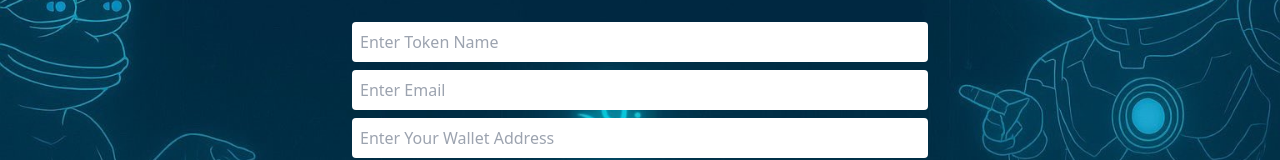
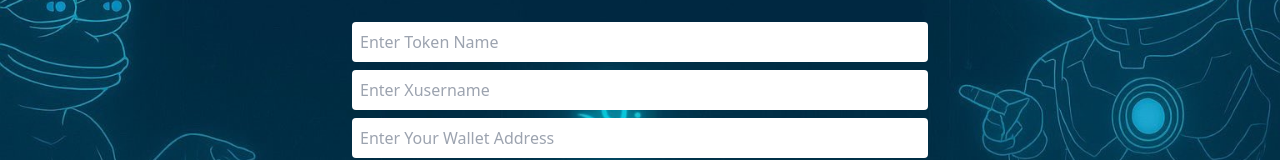
Before and after one commit to AsistAIVirtual/jarvis-dashboard, a React (Create React App) app: page / in a window 1280 px wide. Both pictures are taken after a click on the button "Subscribe Unlock Period". Shown: the part 274-434 px from the top of the page. Built offline with nearby package versions, Linux system fonts and the light colour scheme.

Commit message:
Update Dashboard.jsx

```diff
--- a/src/Dashboard.jsx
+++ b/src/Dashboard.jsx
@@ -13,7 +13,7 @@ export default function Dashboard() {
   const [search, setSearch] = useState('');
   const [showSection, setShowSection] = useState('');
   const [tokenAddress, setTokenAddress] = useState('');
-  const [email, setEmail] = useState('');
+  const [Xusername, setXusername] = useState('');
   const [agreeToNotify, setAgreeToNotify] = useState(false);
   const [userWallet, setUserWallet] = useState('');
   const [filterOption, setFilterOption] = useState('all');
@@ -202,7 +202,7 @@ export default function Dashboard() {
               <option key={index} value={token} />
             ))}
           </datalist>
-          <input className="w-full p-2 mb-2 rounded text-black" placeholder="Enter Email" value={email} onChange={(e) => setEmail(e.target.value)} />
+          <input className="w-full p-2 mb-2 rounded text-black" placeholder="Enter Xusername" value={Xusername} onChange={(e) => setXusername(e.target.value)} />
           <input className="w-full p-2 mb-2 rounded text-black" placeholder="Enter Your Wallet Address" value={userWallet} onChange={(e) => setUserWallet(e.target.value)} onBlur={checkEligibility} />
           <input className="w-full p-2 mb-2 rounded text-black" placeholder="Reminder Days Before Unlock" value={reminderDays} onChange={(e) => setReminderDays(e.target.value)} />
           {eligibility && <p className="mb-2 text-green-400">{eligibility}</p>}
```
